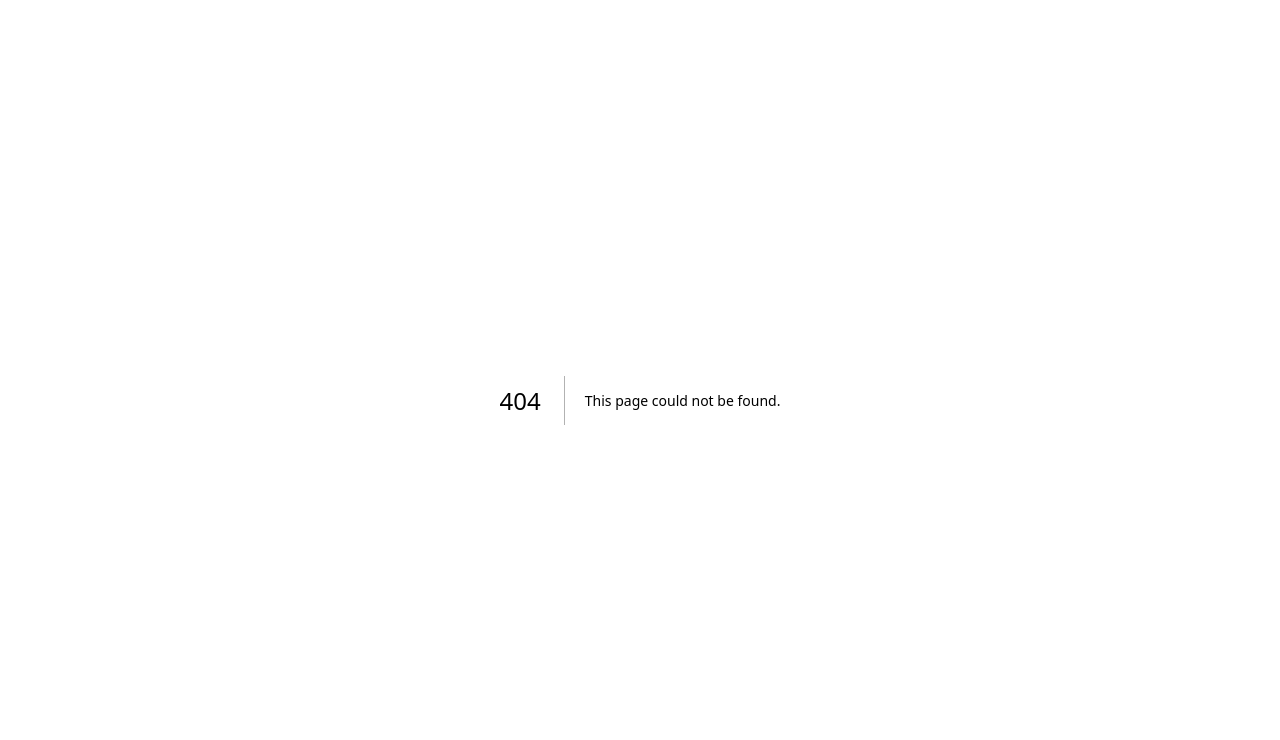
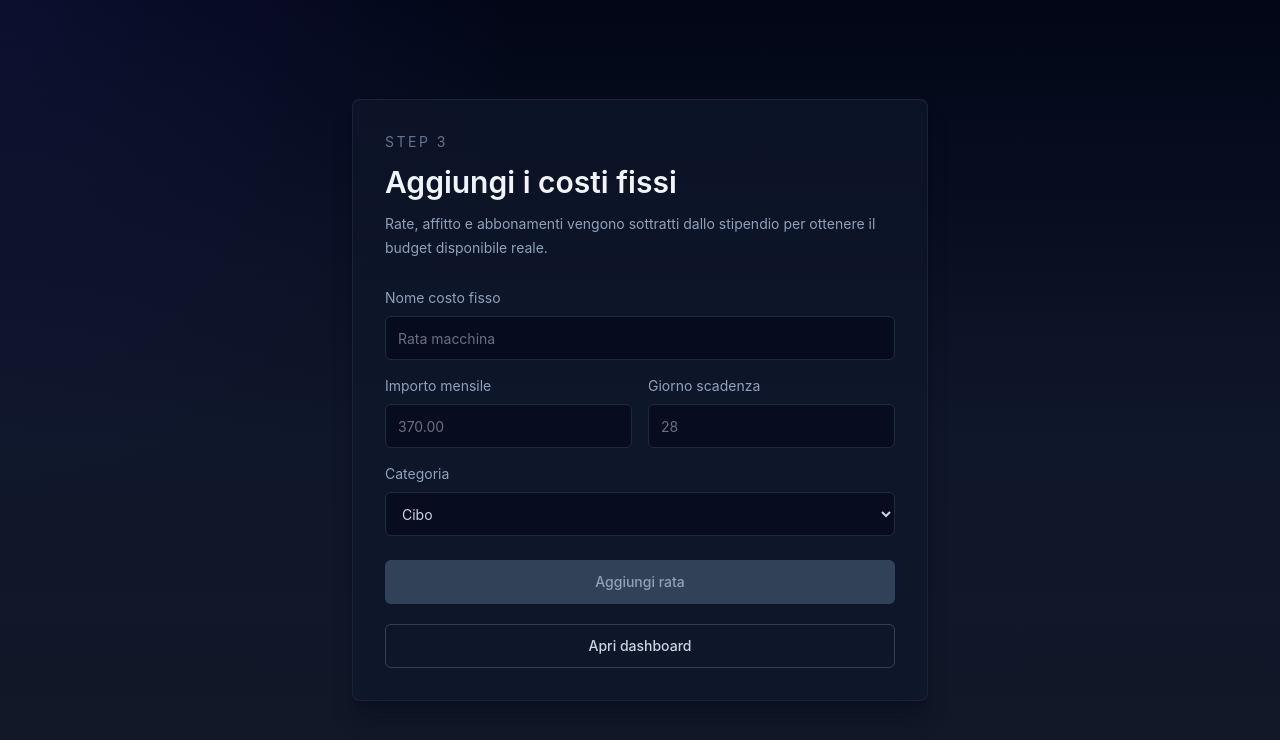
Before and after one commit to Alibaba2709/NoxVault, a Next.js app: page /onboarding/fixed-costs in a window 1280 px wide. Before the commit this address had no page. Shown: the top 740 px of the page. Built offline with nearby package versions, Linux system fonts and the light colour scheme.

Commit message:
Add fixed costs onboarding page

```diff
--- /dev/null
+++ b/src/app/onboarding/fixed-costs/page.tsx
@@ -0,0 +1,15 @@
+import { FixedCostsOnboardingForm } from "@/components/FixedCostsOnboardingForm";
+
+interface FixedCostsOnboardingPageProps {
+  searchParams: Promise<{
+    userId?: string;
+  }>;
+}
+
+export default async function FixedCostsOnboardingPage({
+  searchParams,
+}: FixedCostsOnboardingPageProps) {
+  const { userId = "" } = await searchParams;
+
+  return <FixedCostsOnboardingForm userId={userId} />;
+}
```
